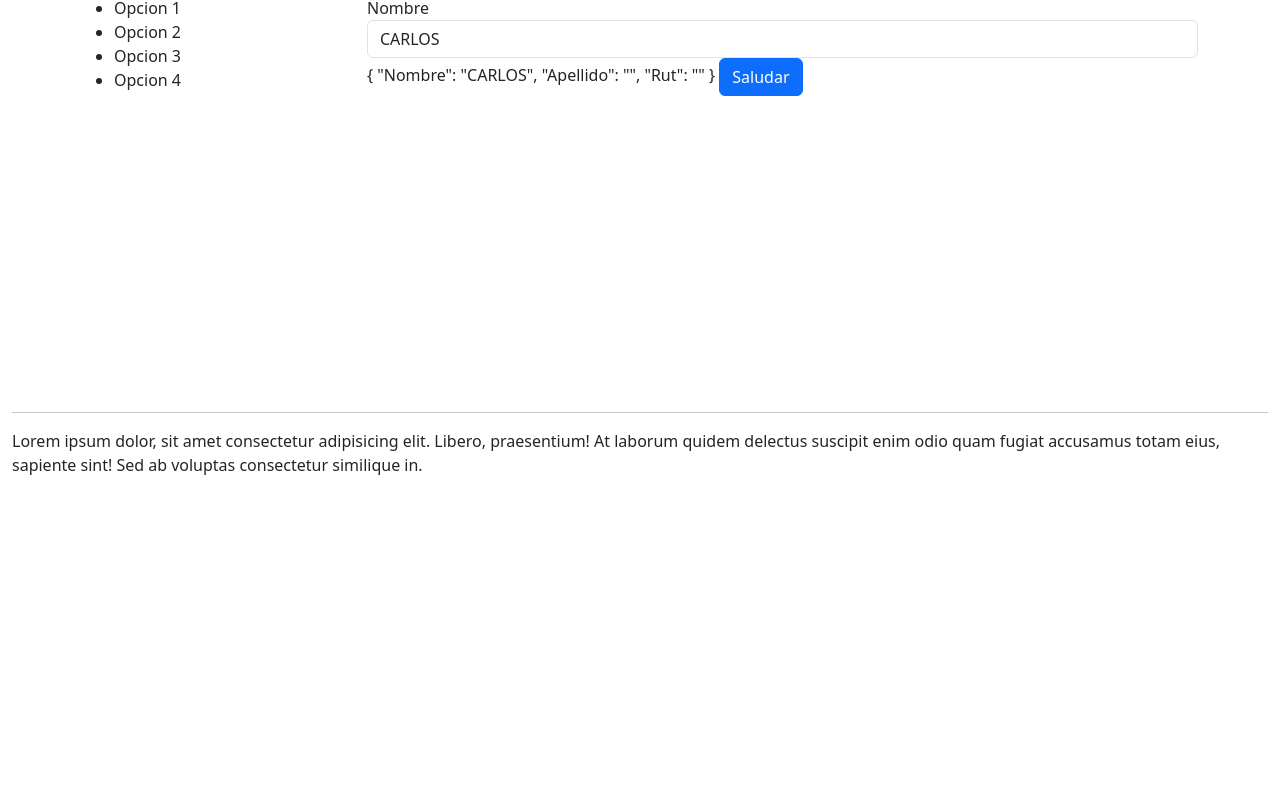
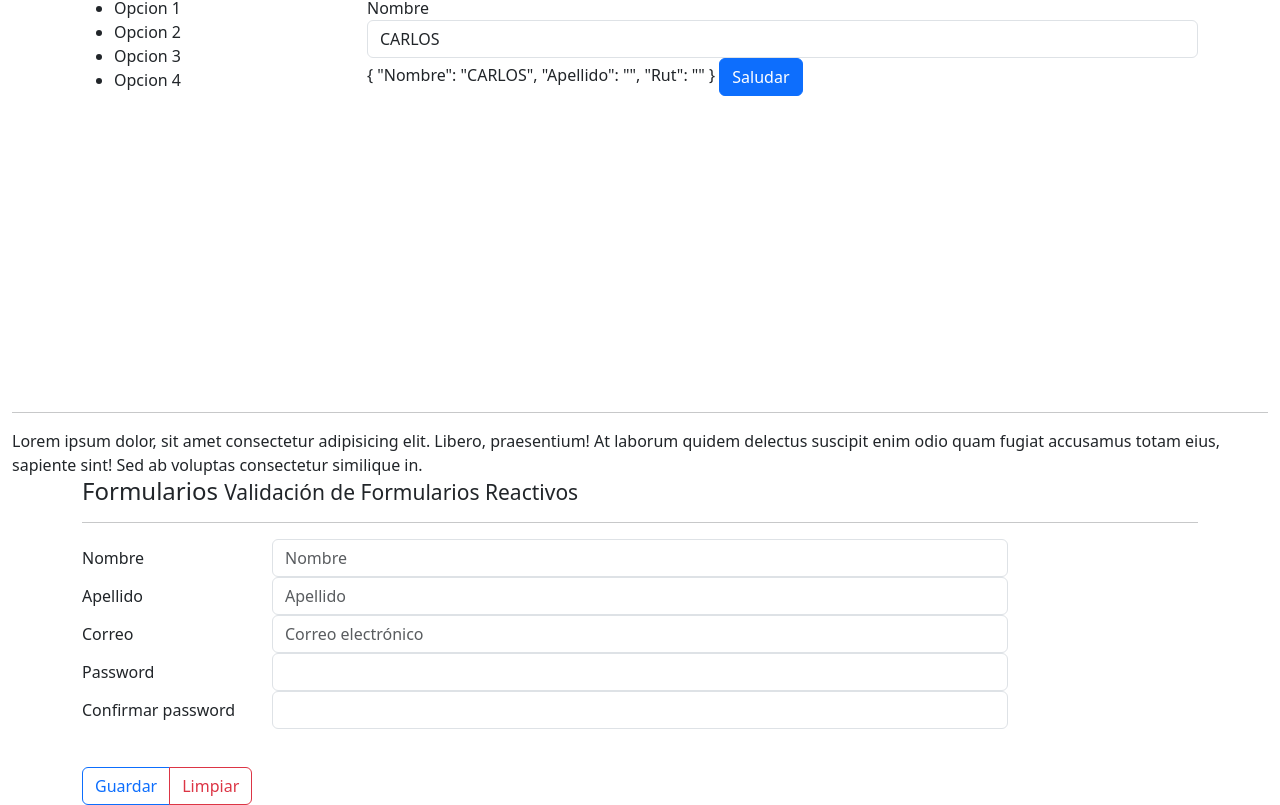
Before and after one commit to calvarezmanzo/arquetipo-angular, an Angular app: page /home in a window 1280 px wide. Shown: the part 179-984 px from the top of the page. Before the commit the page ends 800 px from the top, so only its background shows below. Built offline with nearby package versions, Linux system fonts and the light colour scheme.

Commit message:
form-styles

```diff
--- a/src/app/app.component.html
+++ b/src/app/app.component.html
@@ -1 +1,81 @@
 <router-outlet></router-outlet>
+
+<div class="container">
+
+    <h4>Formularios <small>Validación de Formularios Reactivos </small></h4>
+    <hr>
+    <form>
+
+      <div>
+
+        <div class="form-group row">
+          <label class="col-2 col-form-label">Nombre</label>
+          <div class="col-8">
+
+            <input class="form-control"
+                   type="text"
+                   placeholder="Nombre">
+          </div>
+        </div>
+
+        <div class="form-group row">
+          <label class="col-2 col-form-label">Apellido</label>
+          <div class="col-8">
+
+            <input class="form-control"
+                   type="text"
+                   placeholder="Apellido">
+          </div>
+        </div>
+
+      </div>
+
+      <div class="form-group row">
+        <label class="col-2 col-form-label">Correo</label>
+        <div class="col-md-8">
+
+          <input class="form-control"
+                 type="email"
+                 placeholder="Correo electrónico">
+        </div>
+      </div>
+
+
+      <div class="form-group row">
+        <label class="col-2 col-form-label">Password</label>
+        <div class="col-md-8">
+
+          <input class="form-control"
+                 type="password">
+
+        </div>
+      </div>
+
+      <div class="form-group row">
+        <label class="col-2 col-form-label">Confirmar password</label>
+        <div class="col-md-8">
+
+          <input class="form-control"
+                 type="password">
+
+        </div>
+      </div>
+
+
+
+      <div class="form-group row">
+        <label class="col-2 col-form-label">&nbsp;</label>
+        <div class="input-group col-md-8">
+          <button type="submit" class="btn btn-outline-primary mr-2">
+            Guardar
+          </button>
+          <button type="submit" class="btn btn-outline-danger">
+            Limpiar
+          </button>
+        </div>
+      </div>
+
+    </form>
+
+
+    </div>
```
